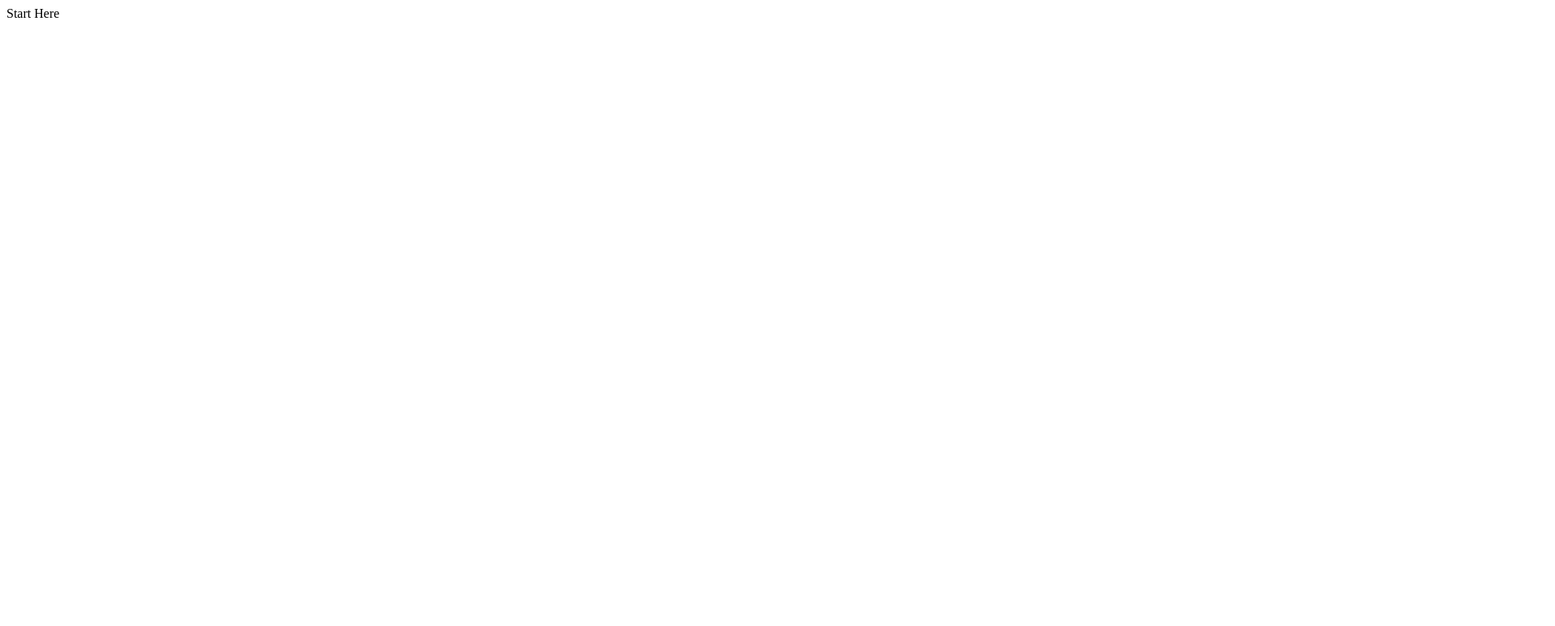
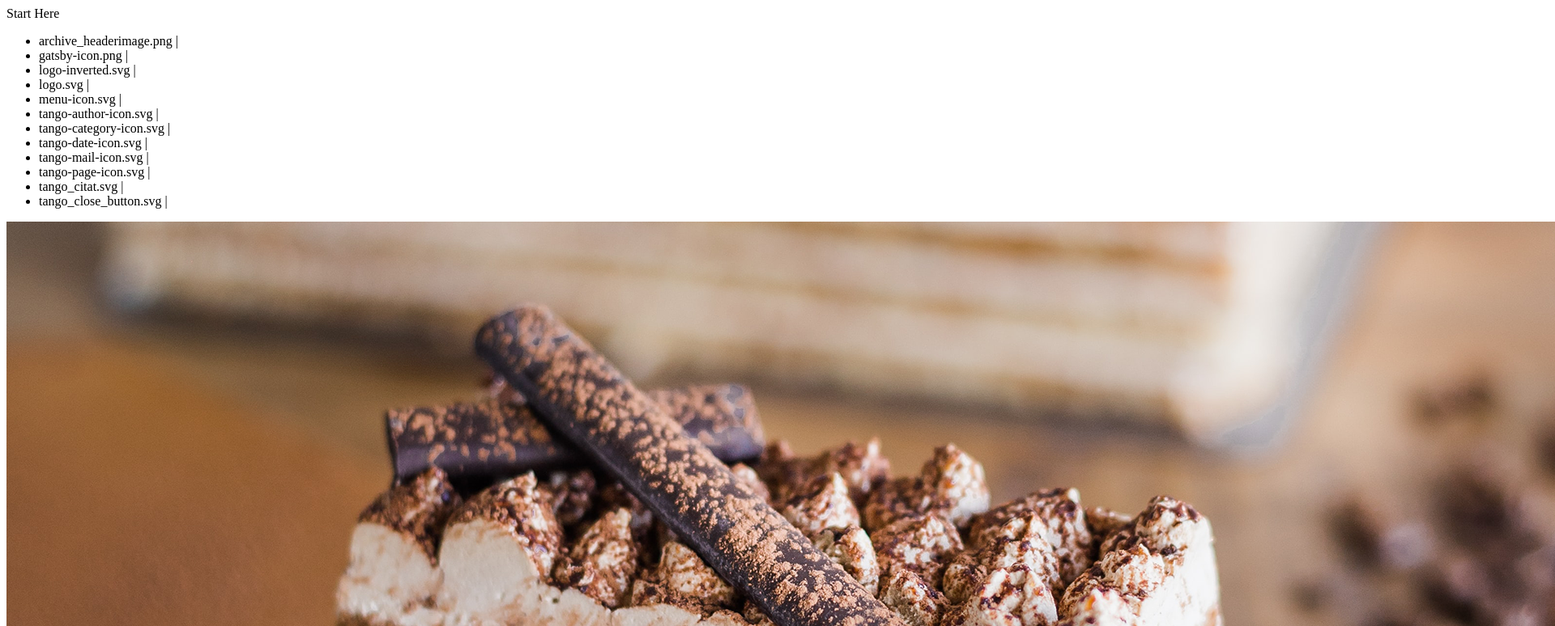
Before and after one commit to HolAnia/GatsbyProject, a Gatsby site: page / in a window 1280 px wide. Shown: the top 774 px of the page at 81% size, 1920 px wide, since content can reach past the window. Built offline with nearby package versions, Linux system fonts and the light colour scheme; Gatsby itself is replaced by a stand-in of ours.

Commit message:
add data from graphql

```diff
--- a/src/pages/index.js
+++ b/src/pages/index.js
@@ -1,7 +1,46 @@
 import React from 'react';
+import { graphql } from 'gatsby';
+import { getImage, GatsbyImage} from 'gatsby-plugin-image';
 
-const IndexPage = () => (
-  <div>Start Here</div>
-);
+const IndexPage = ({ data }) => {
+  console.log(data.fileInformation.edges)
+  return(
+    <>
+      <div>Start Here</div>
+      <ul>
+        {data.fileInformation.edges.map(({ node }) => {
+          return <li key = {node.id}>{ node.base } | { node.prettySize }</li>
+          }
+        )}
+      </ul>
+      <div>
+      {data.fileInformation.edges.map(({ node }) => {
+          return (
+            <img src={node.publicURL}/>
+          )
+          }
+        )}
+      </div>
+    </>
+  )
+};
 
 export default IndexPage;
+
+export const query = graphql`
+  query {
+    fileInformation: allFile {
+      edges {
+        node {
+          id
+          base
+          prettySize
+          childrenImageSharp {
+            gatsbyImageData(width: 600)
+          }
+          publicURL
+        }
+      }
+    }
+  }
+`;
```
